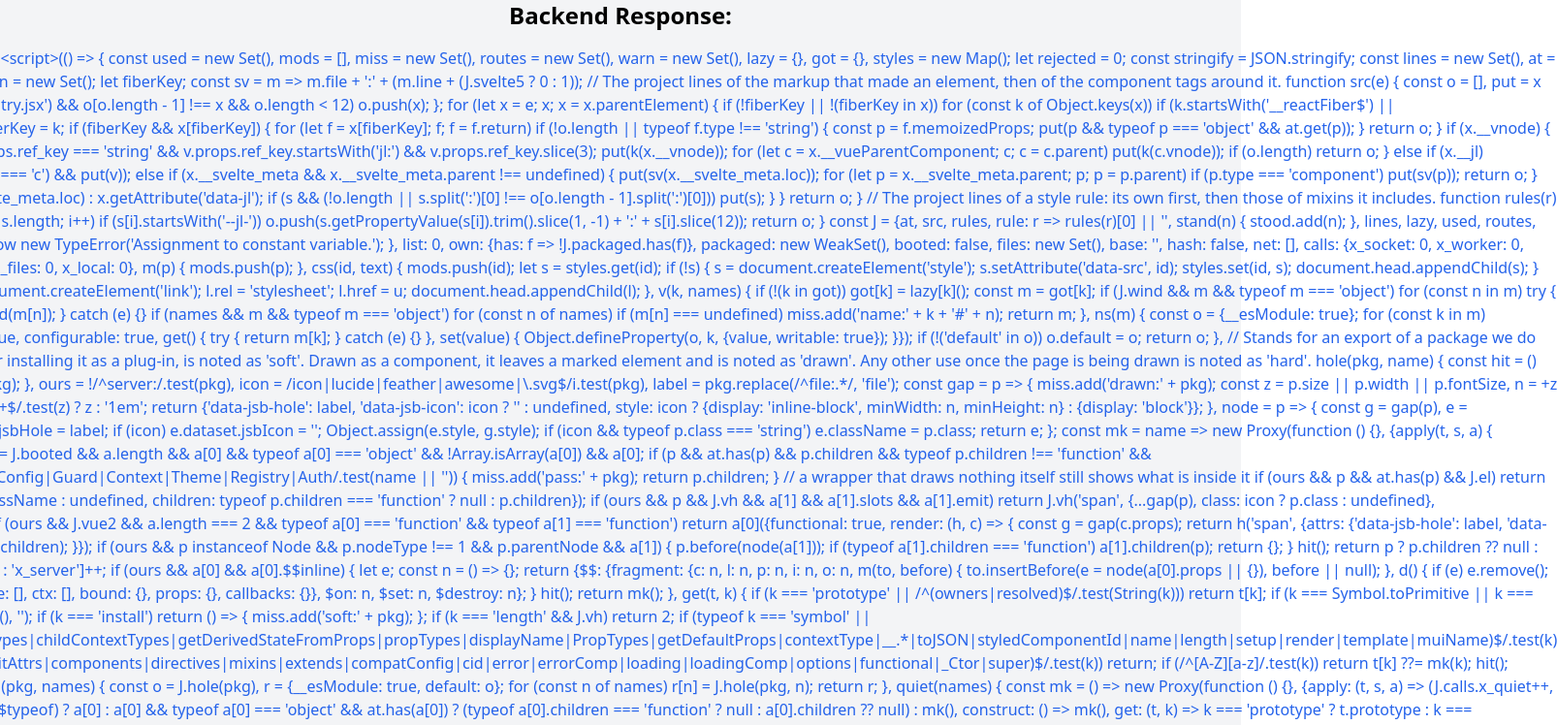
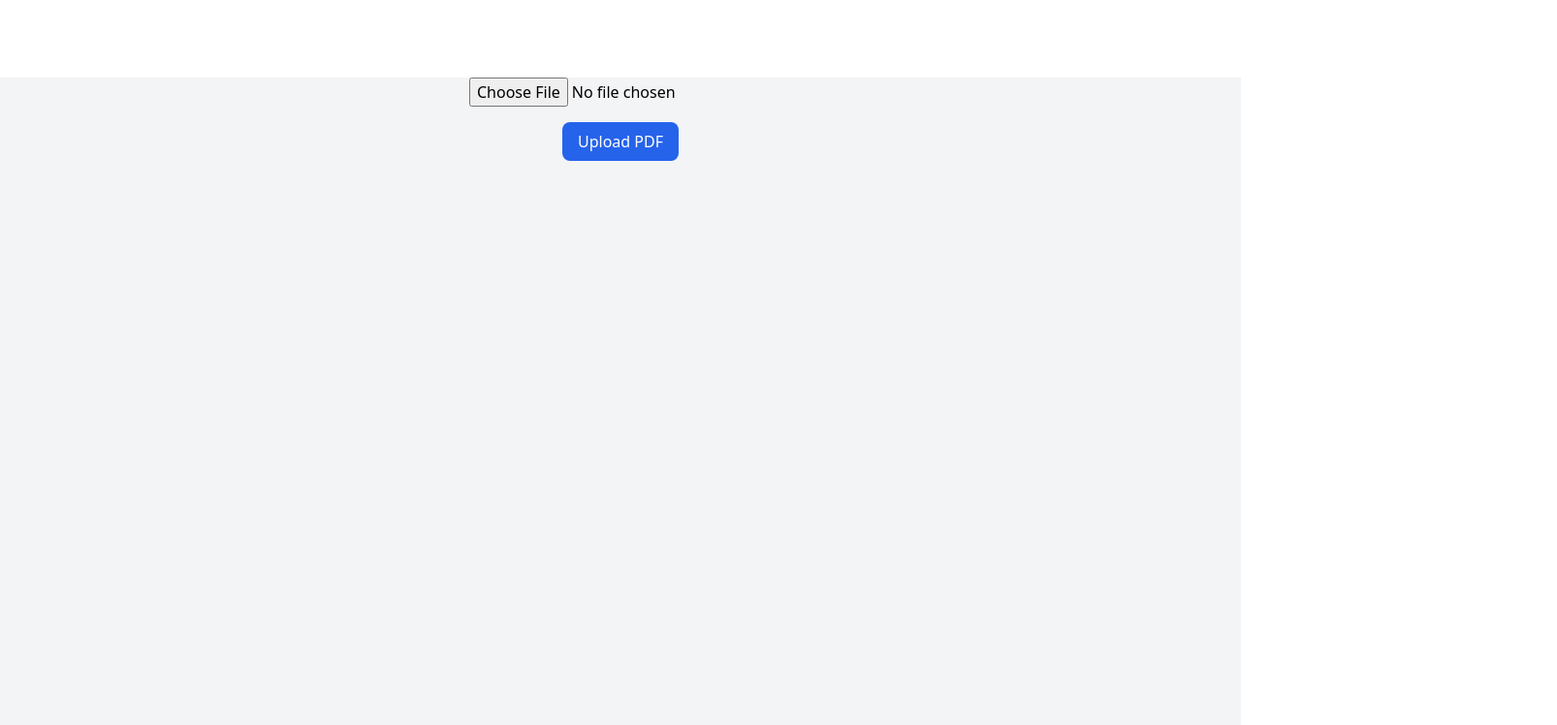
Before and after one commit to Sandeep1042/opsmind-ai, a React (Create React App) app in the folder frontend/: page / in a window 1280 px wide. Shown: the top 748 px of the page at 97% size, 1606 px wide, since content can reach past the window. Built offline with nearby package versions, Linux system fonts and the light colour scheme.

Commit message:
progress: PDF Upload + Parsing + Chunking

```diff
--- a/frontend/src/App.js
+++ b/frontend/src/App.js
@@ -1,19 +1,10 @@
-import React, { useEffect, useState } from "react";
-import axios from "axios";
+import React from "react";
+import UploadUI from "./components/UploadUI";
 
 function App() {
-  const [message, setMessage] = useState("");
-
-  useEffect(() => {
-    axios.get("http://localhost:5000/")
-      .then(res => setMessage(res.data))
-      .catch(err => console.error(err));
-  }, []);
-
   return (
-    <div className="min-h-screen flex flex-col justify-center items-center bg-gray-100">
-      <h1 className="text-2xl font-bold">Backend Response:</h1>
-      <p className="mt-4 text-blue-600">{message}</p>
+    <div className="min-h-screen bg-gray-100">
+      <UploadUI />
     </div>
   );
 }
--- /dev/null
+++ b/frontend/src/components/UploadUI.jsx
@@ -0,0 +1,45 @@
+import React, { useState } from "react";
+import axios from "axios";
+
+const UploadUI = () => {
+  const [file, setFile] = useState(null);
+  const [response, setResponse] = useState(null);
+
+  const handleUpload = async () => {
+    if (!file) return alert("Please select a PDF first!");
+
+    const formData = new FormData();
+    formData.append("file", file);
+
+    const res = await axios.post("http://localhost:5000/api/upload", formData);
+    setResponse(res.data);
+  };
+
+  return (
+    <div className="flex flex-col items-center mt-20">
+      <input
+        type="file"
+        accept=".pdf"
+        onChange={(e) => setFile(e.target.files[0])}
+        className="mb-4"
+      />
+      <button
+        onClick={handleUpload}
+        className="px-4 py-2 bg-blue-600 text-white rounded-lg"
+      >
+        Upload PDF
+      </button>
+
+      {response && (
+        <div className="mt-6 w-2/3 bg-gray-100 p-4 rounded">
+          <p><strong>{response.totalChunks}</strong> chunks created</p>
+          <pre className="text-xs mt-2 bg-white p-2 rounded">
+            {JSON.stringify(response.sample, null, 2)}
+          </pre>
+        </div>
+      )}
+    </div>
+  );
+};
+
+export default UploadUI;
```
Also changed, not shown: 1 other file (tests, documents, lock files or other folders).
